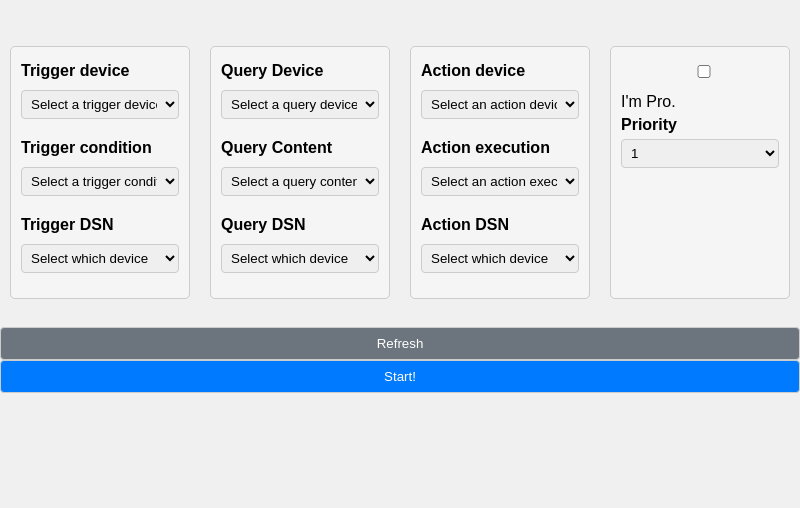
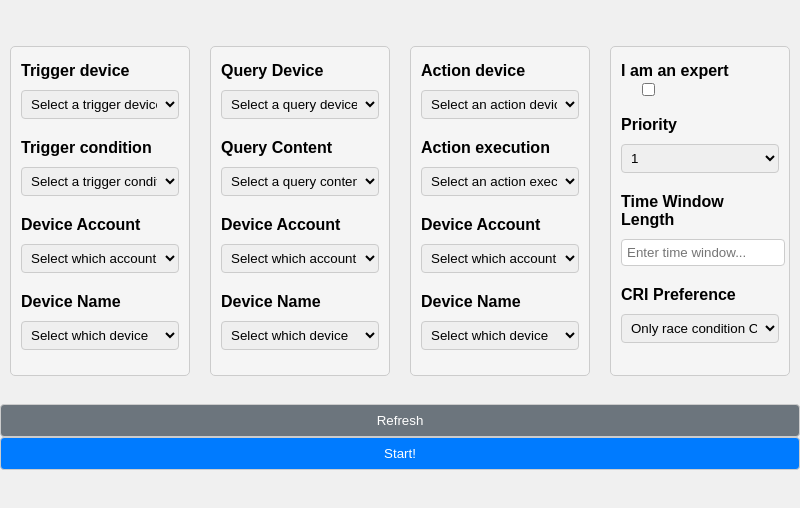
Before and after one commit to Brook11101/IoT-CRI-Interpreter, an Electron app: page electron_gui/assets/index.html in a window 800 px wide. Shown: the part 60-568 px from the top of the page. Drawn offline with Linux system fonts and the light colour scheme.

Commit message:
修改了前端页面，包括pro复选框的同一行问题，增加了Time window length和CRI prefernce选项。将Device Account和Device Name区分开来并设置输入框

```diff
--- a/electron_gui/assets/index.html
+++ b/electron_gui/assets/index.html
@@ -23,7 +23,13 @@
                 <option>Select a trigger condition</option>
             </select>
         </p>
-        <p>Trigger DSN</p>
+        <p>Device Account</p>
+        <p>
+            <select id="trigger_DAC" class="minimal">
+                <option>Select which account</option>
+            </select>
+        </p>
+        <p>Device Name</p>
         <p>
             <select id="trigger_DSN" class="minimal">
                 <option>Select which device</option>
@@ -43,7 +49,13 @@
                 <option>Select a query content</option>
             </select>
         </p>
-        <p>Query DSN</p>
+        <p>Device Account</p>
+        <p>
+            <select id="query_DAC" class="minimal">
+                <option>Select which account</option>
+            </select>
+        </p>
+        <p>Device Name</p>
         <p>
             <select id="query_DSN" class="minimal">
                 <option>Select which device</option>
@@ -63,7 +75,13 @@
                 <option>Select an action execution</option>
             </select>
         </p>
-        <p>Action DSN</p>
+        <p>Device Account</p>
+        <p>
+            <select id="action_DAC" class="minimal">
+                <option>Select which account</option>
+            </select>
+        </p>
+        <p>Device Name</p>
         <p>
             <select id="action_DSN" class="minimal">
                 <option>Select which device</option>
@@ -71,9 +89,16 @@
         </p>
     </div>
     <div class="input-group">
-        <p><input type="checkbox" id="pro_chk" name="pro_chk" value="pro_chk"/></p>
-        <label for="pro_chk">I'm Pro.</label>
+
+        <p>
+            <label for="pro_chk">I am an expert
+                <input style="vertical-align:middle" type="checkbox" id="pro_chk" name="pro_chk"
+                       value="pro_chk"></input>
+            </label>
+        </p>
+
         <p>Priority</p>
+        <p>
             <select id="priority" class="minimal">
                 <option value="1">1</option>
                 <option value="2">2</option>
@@ -81,6 +106,19 @@
                 <option value="4">4</option>
                 <option value="5">5</option>
             </select>
+        </p>
+        <p>Time Window Length</p>
+        <p>
+            <input type="number" id="timewindow" name="timewindow" placeholder="Enter time window...">
+        </p>
+
+        <p>CRI Preference</p>
+        <p>
+            <select id="cri_preference" class="minimal">
+                <option value="0">Only race condition CRI</option>
+                <option value="1">All CRI</option>
+            </select>
+        </p>
     </div>
 </div>
 <br/>
--- a/electron_gui/assets/styles.css
+++ b/electron_gui/assets/styles.css
@@ -4,6 +4,7 @@ body {
     margin: 0;
     padding: 0;
 }
+
 
 h1 {
     text-align: center;
@@ -26,7 +27,8 @@ h1 {
     background-color: #f5f5f5;
 }
 
-select, input[type="checkbox"] {
+
+select {
     width: 100%;
     padding: 5px;
     margin-bottom: 10px;
@@ -34,12 +36,31 @@ select, input[type="checkbox"] {
     border-radius: 4px;
 }
 
+input[type="checkbox"] {
+    width: 30%;
+    padding: 5px;
+    margin-bottom: 10px;
+    border: 1px solid #ccc;
+    border-radius: 4px;
+}
+
+input[type="number"] {
+    width: 96.5%;
+    padding: 5px;
+    margin-bottom: 10px;
+    border: 1px solid #ccc;
+    border-radius: 4px;
+}
+
+::placeholder {
+    font-family: Arial, sans-serif;
+}
+
 p {
     font-weight: bold;
     margin: 0;
     padding: 5px 0;
 }
-
 
 
 button {
```
Also changed, not shown: monitor_grammer/grammer.txt (renamed from monitor_grammer/grammer.ts). Lines whose indentation alone changed are shown as unchanged.
